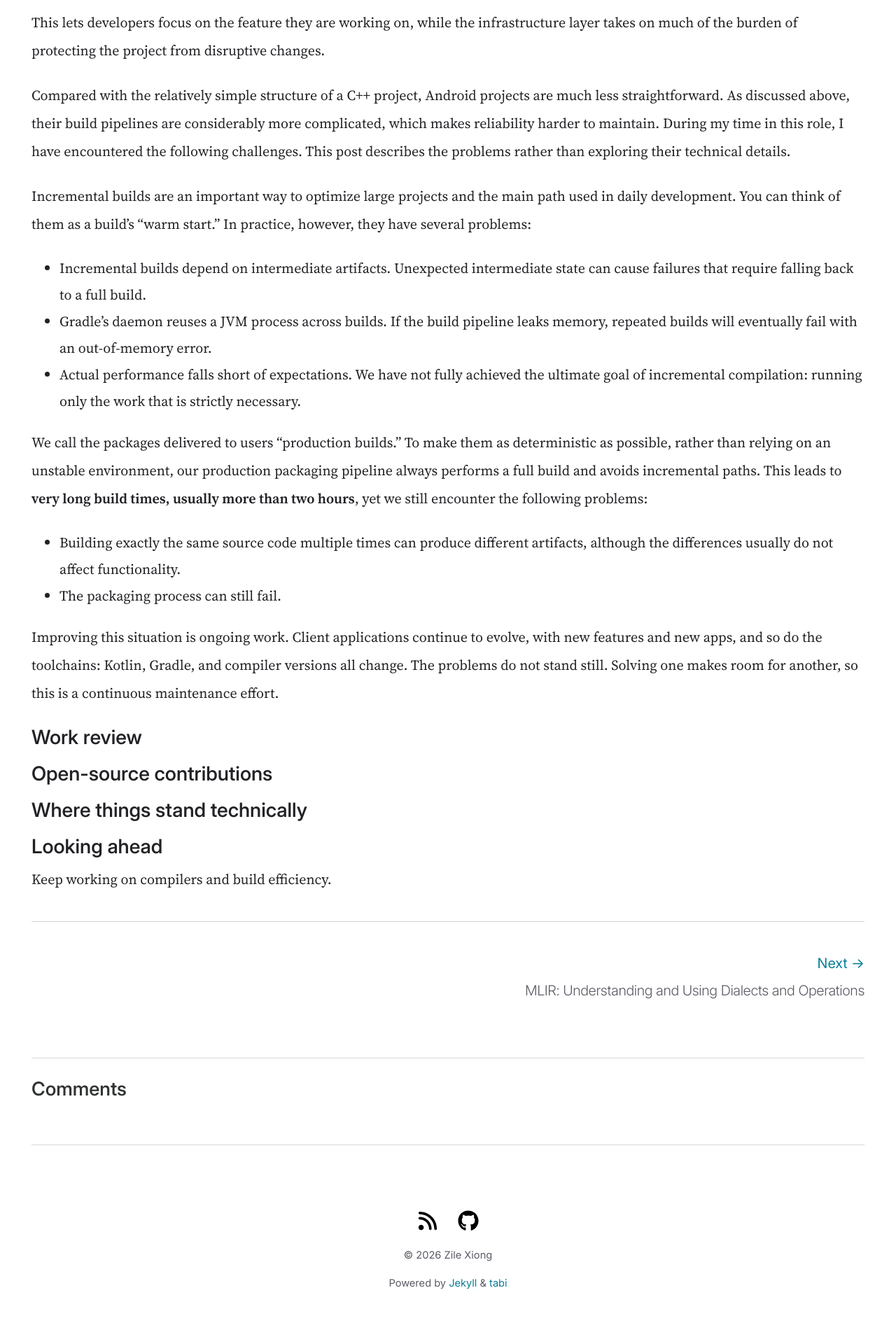
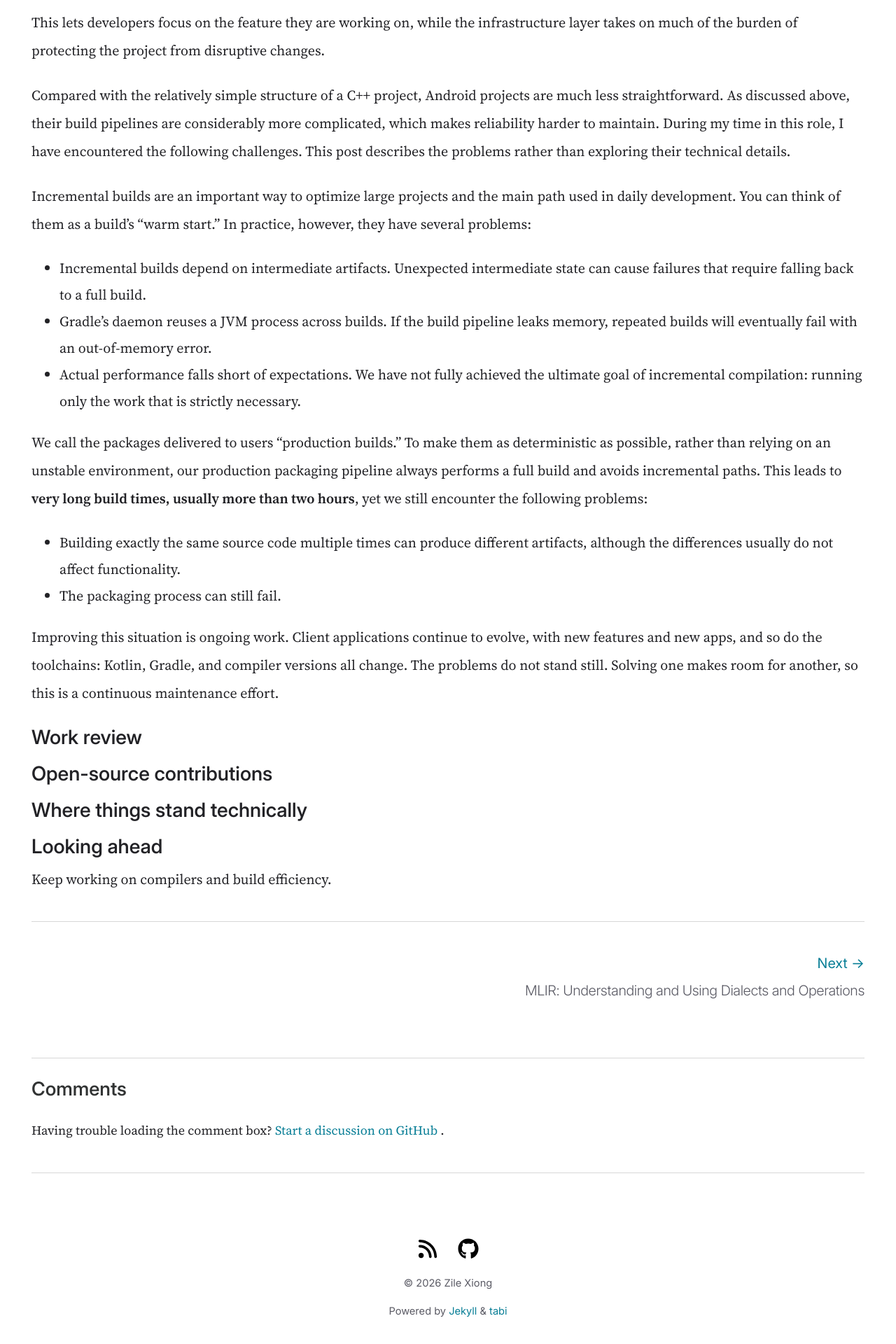
Before and after one commit to xiongzile/xiongzile.github.io, a Jekyll site: the page built from 2026-summary.md, in a window 1280 px wide. Shown: the part 3063-4983 px from the top of the page at 70% size. Built offline with Jekyll 4.4.1, drawn with Linux system fonts in a browser that asks for light colours; comment, search, counter and statistics services are not loaded; before the commit the page ends 4943 px from its top, so only the background shows below that.

Commit message:
Add GitHub issue fallback for comments

```diff
--- a/_includes/comments.html
+++ b/_includes/comments.html
@@ -8,4 +8,10 @@
     crossorigin="anonymous"
     async>
   </script>
+  <p class="comments-fallback">
+    Having trouble loading the comment box?
+    <a href="https://github.com/xiongzile/xiongzile.github.io/issues/new?title=Comments%20on%20{{ page.title | uri_escape }}">
+      Start a discussion on GitHub
+    </a>.
+  </p>
 </section>
--- a/assets/comments.css
+++ b/assets/comments.css
@@ -9,3 +9,8 @@
   color: var(--text-color-high-contrast);
   font-size: 1.35rem;
 }
+
+.comments-fallback {
+  margin-block: 1rem 0;
+  font-size: 0.9rem;
+}
```
